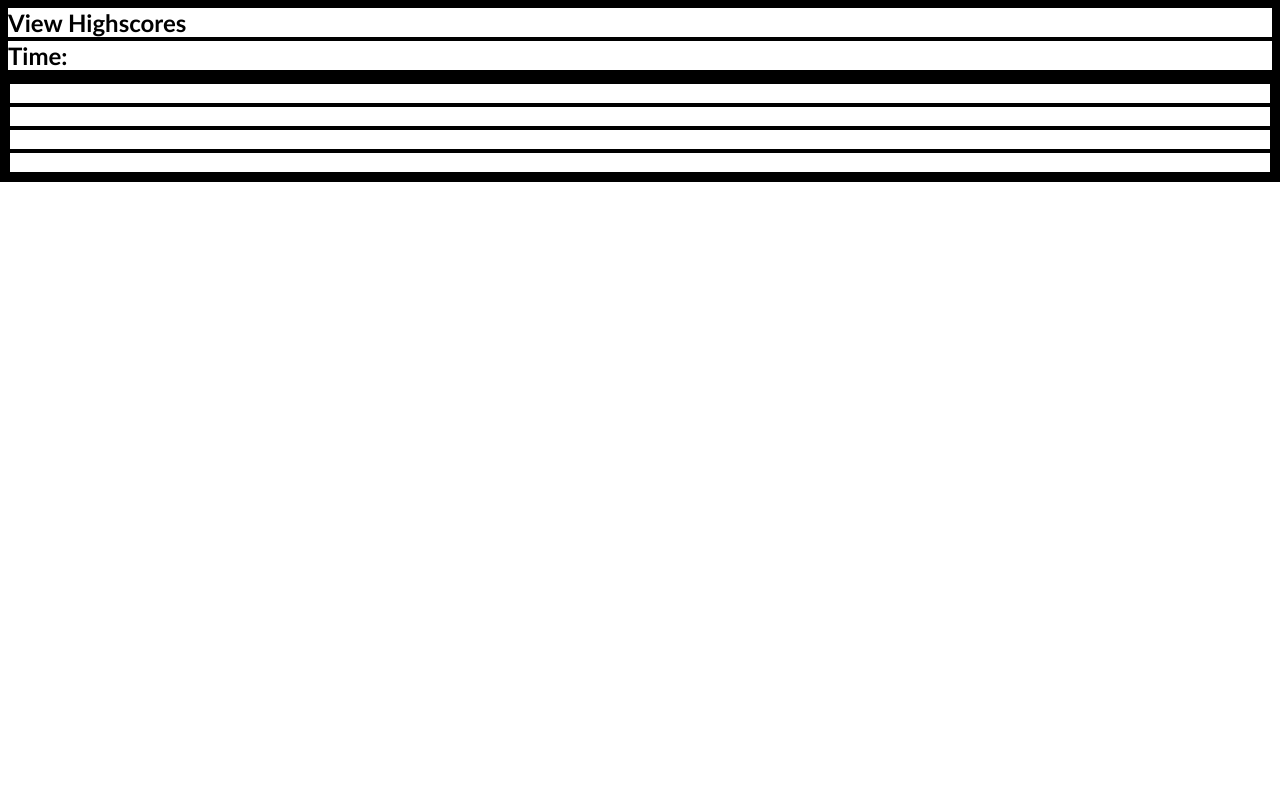
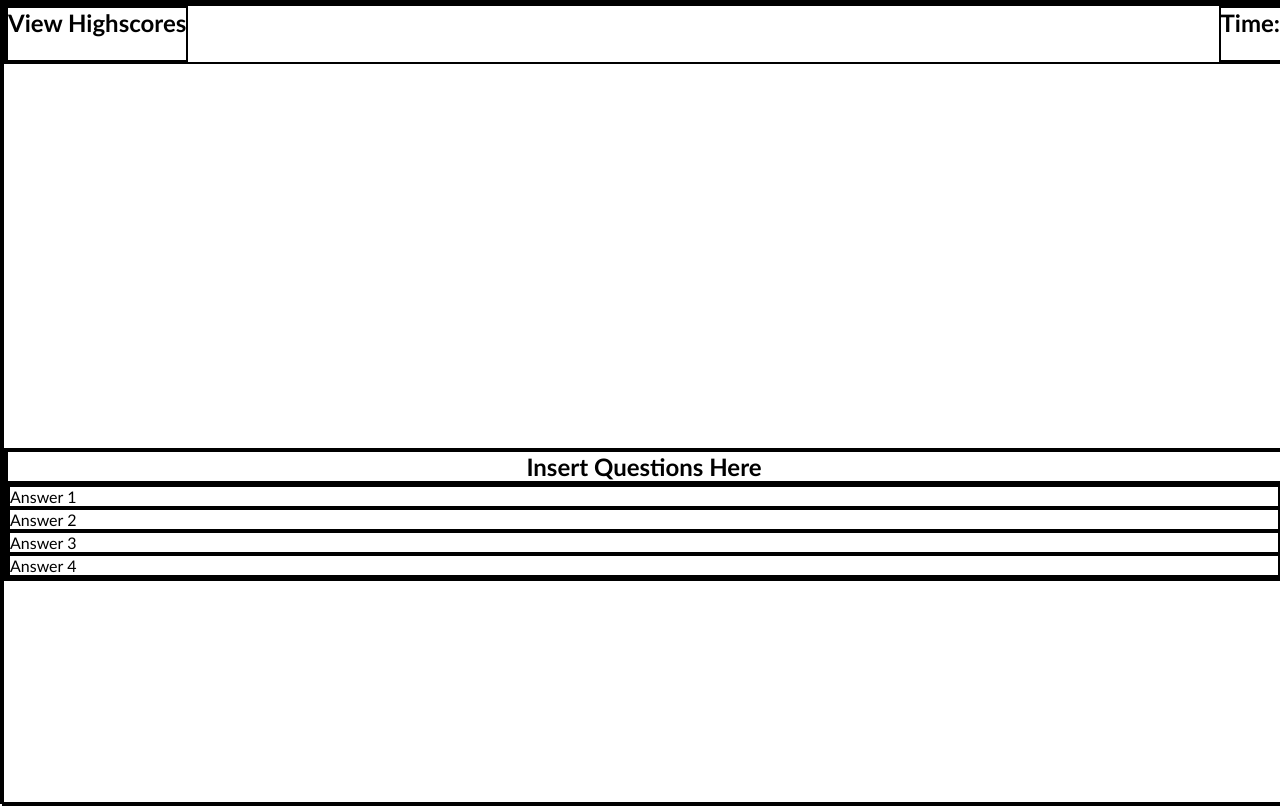
Before and after one commit to konawave/class-quiz, a plain HTML site: page index.html in a window 1280 px wide. Drawn offline with Linux system fonts and the light colour scheme.

Commit message:
completed rudimentary css, moving on to JS

```diff
--- a/challenge-4/Develop/style.css
+++ b/challenge-4/Develop/style.css
@@ -4,3 +4,31 @@
     padding: 0;
     margin: 0;
 }
+
+html {
+    height: 100%;
+    width: 100%;
+}
+
+body {
+    height: 100%;
+    width: 100%;
+}
+body #header {
+    display: flex;
+    justify-content: space-between;
+    height: 7%;
+}
+
+.quiz {
+    margin-top: 30%;
+}
+
+.quiz h2 {
+    display: flex;
+    justify-content: center;
+}
+
+#answers li {
+    list-style-type: none;
+}
--- a/index.html
+++ b/index.html
@@ -14,12 +14,12 @@
         <h2 id="timer">Time: </h2>
     </div>
     <div class="quiz">
-        <h2><!--Question--></h2>
+        <h2>Insert Questions Here</h2>
         <ul id="answers">
-            <li><!--Answer--></li>
-            <li><!--Answer--></li>
-            <li><!--Answer--></li>
-            <li><!--Answer--></li>
+            <li id="answer1">Answer 1</li>
+            <li id="answer2">Answer 2</li>
+            <li id="answer3">Answer 3</li>
+            <li id="answer4">Answer 4</li>
         </ul>
     </div>
 </body>
```
